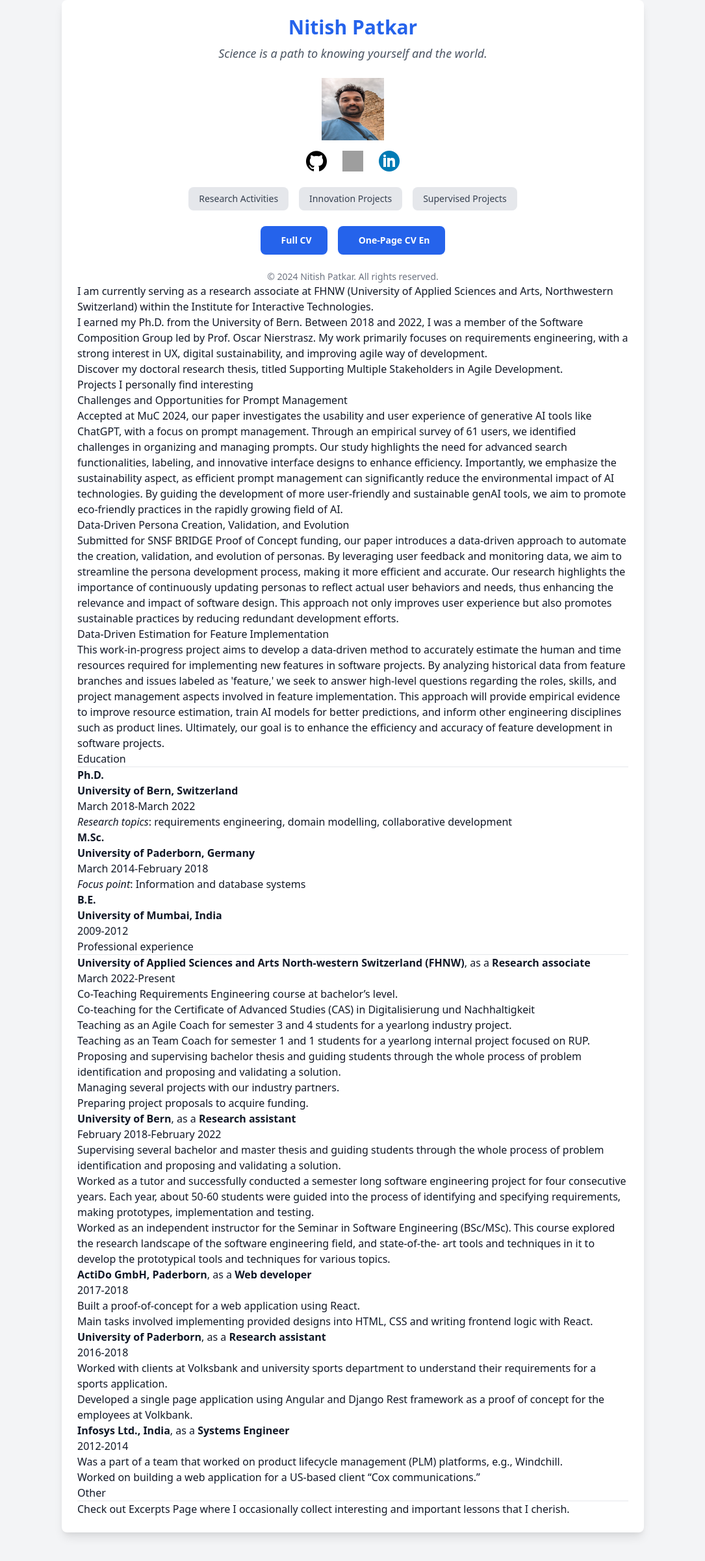
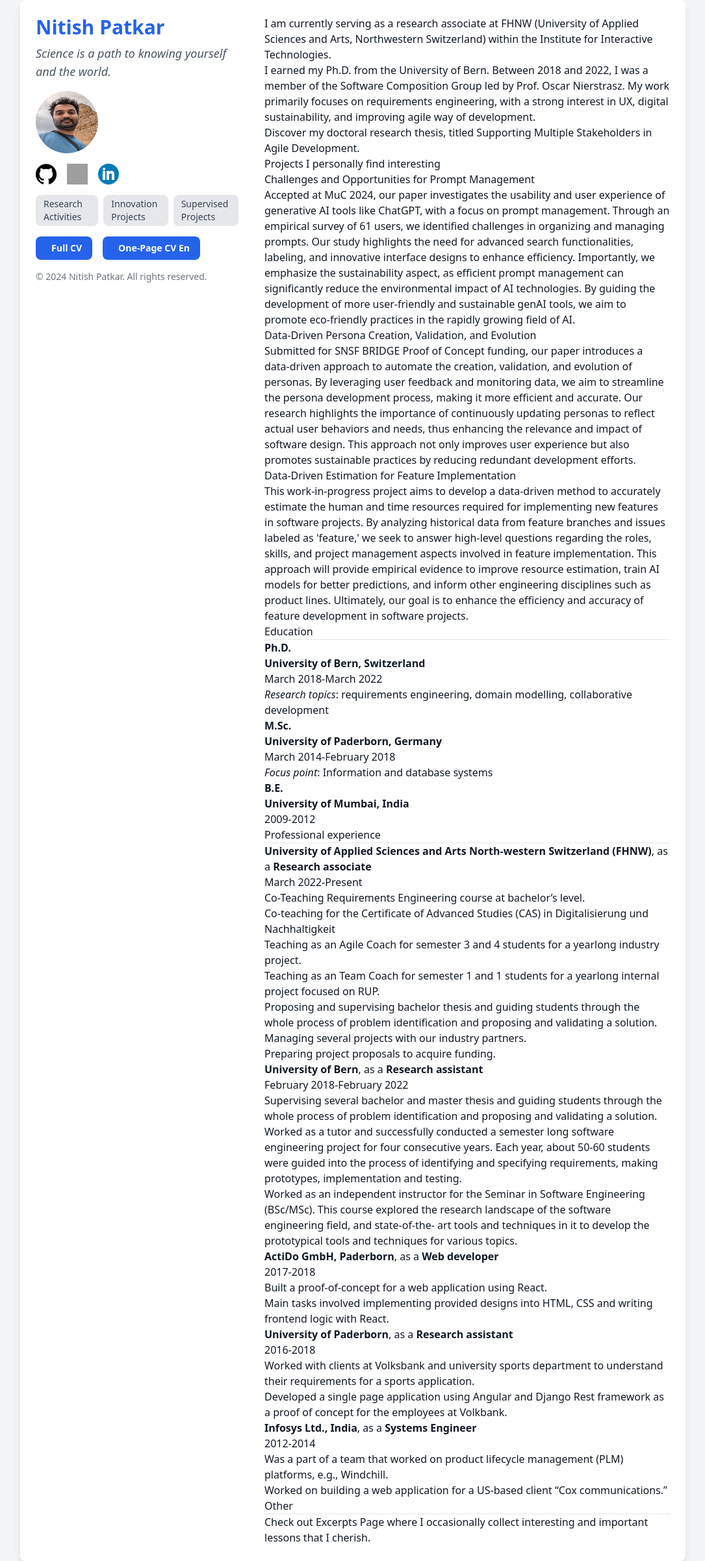
Before and after one commit to nitishspatkar/nitishspatkar.github.io, a Jekyll site: the page built from README.md, in a window 1280 px wide. Shown: the whole page at 65% size, without its empty margins (97-1182 px from the left). Built offline with Jekyll 4.4.1, drawn with Linux system fonts in a browser that asks for light colours; our own code applies the rules of GitHub Pages for plain Markdown files; grey boxes are pictures that could not be loaded.

Commit message:
tailwind

```diff
--- a/_layouts/default.html
+++ b/_layouts/default.html
@@ -9,17 +9,23 @@
 </head>
 
 <body class="bg-gray-100 text-gray-900">
-  <div class="max-w-4xl mx-auto p-6 bg-white shadow-lg rounded-lg">
-    <!-- Header -->
-    <header class="text-center">
+  <div class="max-w-5xl mx-auto p-6 bg-white shadow-lg rounded-lg">
+    <!-- Main Flex Container -->
+    <div class="flex flex-col md:flex-row md:space-x-10">
+
+      <!-- Left Section (Image, Title, Buttons) -->
+      <aside class="md:w-1/3 text-center md:text-left mb-6 md:mb-0">
+        <!-- Title and Subtitle -->
         <h1 class="text-3xl font-bold text-blue-600 mb-2">{{ site.title }}</h1>
-      <p class="italic text-gray-600 text-lg mb-6">Science is a path to knowing yourself and the world.</p>
+        <p class="italic text-gray-600 text-lg mb-4">Science is a path to knowing yourself and the world.</p>
+
+        <!-- Profile Image -->
         {% if site.logo %}
-      <img src="{{ site.logo | relative_url }}" alt="Logo" class="mx-auto mb-4 w-24 h-24">
+        <img src="{{ site.logo | relative_url }}" alt="Logo" class="mx-auto md:mx-0 mb-4 w-24 h-24 rounded-full">
         {% endif %}
 
         <!-- Social Links -->
-      <div class="flex justify-center space-x-6 mb-6">
+        <div class="flex justify-center md:justify-start space-x-4 mb-4">
           <a href="{{ site.github_url }}" class="transform transition hover:scale-110">
             <img src="{{ site.github_logo | relative_url }}" alt="GitHub" class="w-8 h-8">
           </a>
@@ -32,31 +38,36 @@
         </div>
 
         <!-- Research Links -->
-      <div class="flex justify-center space-x-4 mb-6">
-        <a href="/research-activities" class="px-4 py-2 text-sm bg-gray-200 text-gray-700 rounded-lg hover:bg-blue-500 hover:text-white transition">Research Activities</a>
-        <a href="/projects" class="px-4 py-2 text-sm bg-gray-200 text-gray-700 rounded-lg hover:bg-blue-500 hover:text-white transition">Innovation Projects</a>
-        <a href="/thesus" class="px-4 py-2 text-sm bg-gray-200 text-gray-700 rounded-lg hover:bg-blue-500 hover:text-white transition">Supervised Projects</a>
+        <div class="flex justify-center md:justify-start space-x-2 mb-4">
+          <a href="/research-activities" class="px-3 py-1 text-sm bg-gray-200 text-gray-700 rounded-lg hover:bg-blue-500 hover:text-white transition">Research Activities</a>
+          <a href="/projects" class="px-3 py-1 text-sm bg-gray-200 text-gray-700 rounded-lg hover:bg-blue-500 hover:text-white transition">Innovation Projects</a>
+          <a href="/thesus" class="px-3 py-1 text-sm bg-gray-200 text-gray-700 rounded-lg hover:bg-blue-500 hover:text-white transition">Supervised Projects</a>
         </div>
 
         <!-- CV Buttons -->
-      <div class="flex justify-center space-x-4 mb-6">
-        <a href="./pdfs/CV_Patkar_EN_Research.pdf" target="_blank" class="px-6 py-3 bg-blue-600 text-white rounded-lg text-sm font-semibold hover:bg-blue-700 transition inline-flex items-center">
+        <div class="flex justify-center md:justify-start space-x-4">
+          <a href="./pdfs/CV_Patkar_EN_Research.pdf" target="_blank" class="px-4 py-2 bg-blue-600 text-white rounded-lg text-sm font-semibold hover:bg-blue-700 transition inline-flex items-center">
             <i class="fas fa-file-pdf mr-2"></i> Full CV
           </a>
-        <a href="./pdfs/Patkar_CV_3_En.pdf" target="_blank" class="px-6 py-3 bg-blue-600 text-white rounded-lg text-sm font-semibold hover:bg-blue-700 transition inline-flex items-center">
+          <a href="./pdfs/Patkar_CV_3_En.pdf" target="_blank" class="px-4 py-2 bg-blue-600 text-white rounded-lg text-sm font-semibold hover:bg-blue-700 transition inline-flex items-center">
             <i class="fas fa-file-alt mr-2"></i> One-Page CV En
           </a>
         </div>
 
         <!-- Footer -->
-      <footer class="text-center text-gray-500 text-sm mt-6">
+        <footer class="text-center md:text-left text-gray-500 text-sm mt-4">
           &copy; {{ site.time | date: '%Y' }} Nitish Patkar. All rights reserved.
         </footer>
-    </header>
+      </aside>
 
-    <section>
+      <!-- Right Section (Content) -->
+      <main class="md:w-2/3">
+        <section class="prose max-w-none">
           {{ content }}
         </section>
+      </main>
+
+    </div>
   </div>
 </body>
 </html>
```
Lines whose indentation alone changed are shown as unchanged.
